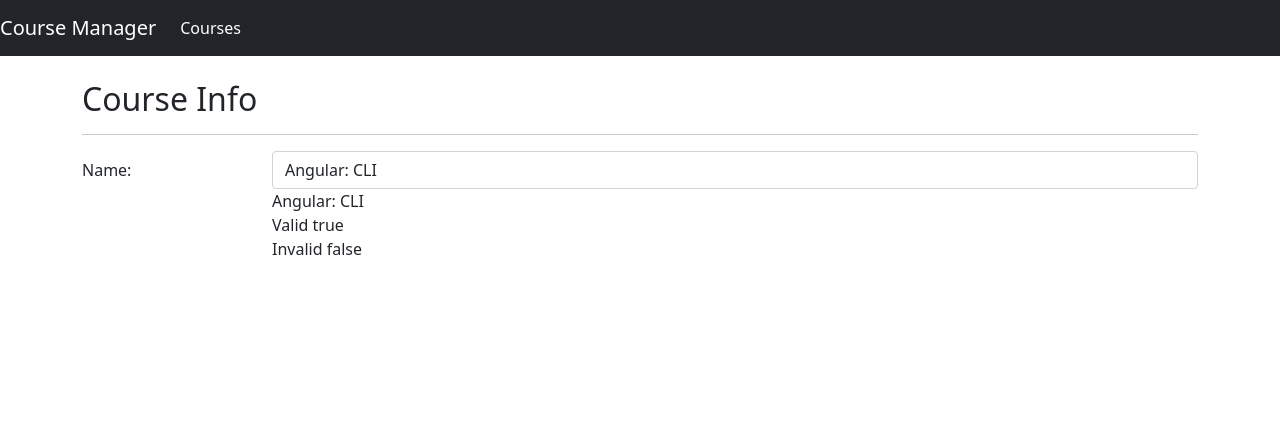
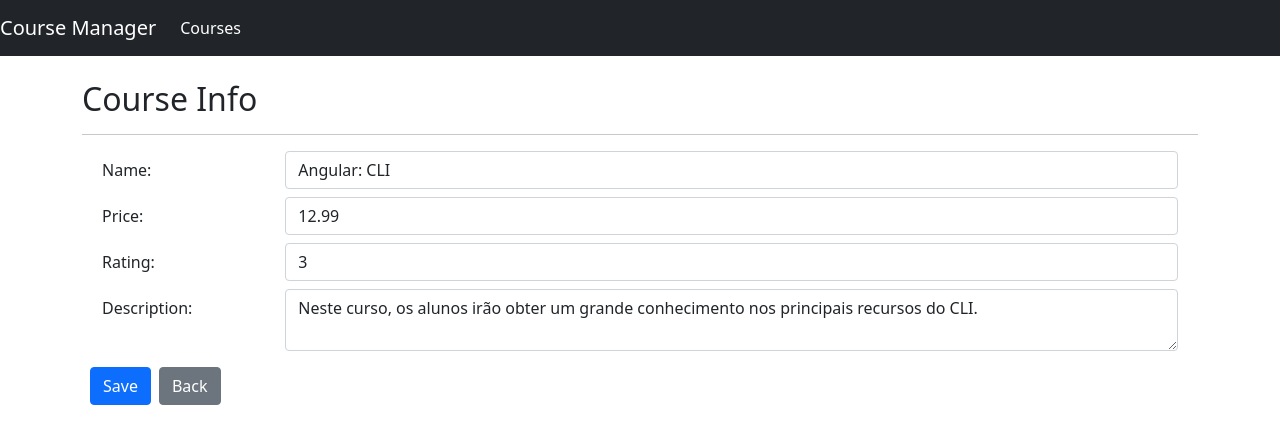
Before and after one commit to dagriel/course-manager, an Angular app: page /courses/info/1 in a window 1280 px wide. Shown: the top 444 px of the page. Built offline with nearby package versions, Linux system fonts and the light colour scheme.

Commit message:
work with forms and templates

```diff
--- a/src/app/courses/course-info.component.html
+++ b/src/app/courses/course-info.component.html
@@ -1,21 +1,58 @@
 <h2>Course Info</h2>
 
 <hr/>
-<form #courseForm action="">
-  <div class="form-group row">
 
+<form #courseForm="ngForm">
+
+  <div class="form-group row m-2">
     <label class="col-sm-2 col-form-label">Name:</label>
+    <div class="col-sm-10">
+      <input [(ngModel)]="course.name" required name="name" #courseName='ngModel'
+        [ngClass]="{'is-invalid': courseName.invalid}" class="form-control">
 
+      <div class="invalid-feedback">
+        <span>Course name is required</span>
+      </div>
+    </div>
+  </div>
+
+  <div class="form-group row m-2">
+    <label class="col-sm-2 col-form-label">Price:</label>
     <div class="col-sm-10">
-        <input [(ngModel)]="course.name" required name="name" #courseName='ngModel' class="form-control">
+      <input [(ngModel)]="course.price" required name="price" #coursePrice='ngModel' type='number'
+        [ngClass]="{'is-invalid': coursePrice.invalid}" class="form-control">
 
-        {{ courseName.value }}
-        <br/>
-        Valid {{ courseName.valid }}
-        <br/>
-        Invalid {{ courseName.invalid }}
+      <div class="invalid-feedback">
+        <span>Course price is required</span>
+      </div>
+    </div>
+  </div>
 
+  <div class="form-group row m-2">
+    <label class="col-sm-2 col-form-label">Rating:</label>
+    <div class="col-sm-10">
+      <input [(ngModel)]="course.rating" required name="rating" #courseRating='ngModel' type='number'
+        [ngClass]="{'is-invalid': courseRating.invalid}" class="form-control">
+
+      <div class="invalid-feedback m-2">
+        <span>Course rating is required</span>
+      </div>
     </div>
+  </div>
 
+  <div class="form-group row m-2">
+    <label class="col-sm-2 col-form-label">Description:</label>
+    <div class="col-sm-10">
+      <textarea [(ngModel)]="course.description" required name="description" #courseDescription='ngModel'
+        [ngClass]="{'is-invalid': courseDescription.invalid}" class="form-control"></textarea>
+
+      <div class="invalid-feedback">
+        <span>Course description is required</span>
+      </div>
+    </div>
   </div>
+
+  <button [disabled]='courseForm.invalid' (click)='save()' class="btn btn-primary m-2">Save</button>
+  <button [routerLink]="['/courses']" class="btn btn-secondary">Back</button>
+
 </form>
--- a/src/app/courses/course-info.component.ts
+++ b/src/app/courses/course-info.component.ts
@@ -16,4 +16,9 @@ export class CourseInfoComponent implements OnInit {
     this.course = this.courseService.retrieveById(+this.activatedRoute.snapshot.paramMap.get('id'));
   }
 
+  save(): void{
+
+    this.courseService.save(this.course);
+  }
+
 }
--- a/src/app/courses/course.service.ts
+++ b/src/app/courses/course.service.ts
@@ -13,6 +13,13 @@ export class CourseService {
   retrieveById(id: number): Course {
     return COURSES.find((courseInterator: Course) => courseInterator.id === id);
   }
+
+  save(course: Course): void {
+    if(course.id) {
+        const index = COURSES.findIndex((courseInterator: Course) => courseInterator.id === course.id);
+        COURSES[index] = course;
+    }
+}
 
 }
 
```
